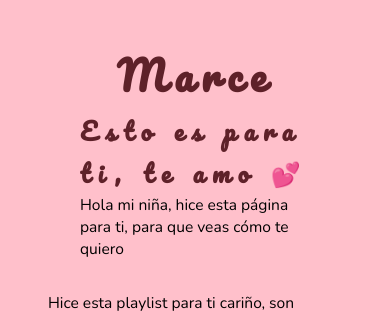
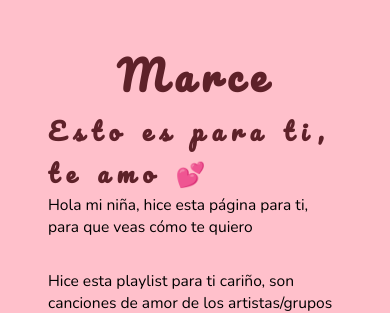
Before and after one commit to AriZona07/marce-declaracion, a React (Vite) app: page / in a window 390 px wide. Shown: the top 313 px of the page. Built offline with nearby package versions, Linux system fonts and the light colour scheme.

Commit message:
fix: margenes grandes en movil

```diff
--- a/src/App.css
+++ b/src/App.css
@@ -11,7 +11,8 @@
   display: flex;
   flex-direction: column;
   align-items: center; /* alineacion horizontal */
-  margin: clamp(2rem, 3vw, 4rem);
+  /* El margin de abajo se aplica a los 4 lados. Intenta agregarle un ' 0' al final para que los lados queden en 0 */
+  margin: clamp(2rem, 3vw, 4rem) 0;
 }
 
 .div-centrado{
@@ -19,7 +20,8 @@
   flex-direction: column;
   align-items: center; /* Horizontal */
   gap: clamp(2rem, 3vw, 4rem);
-  margin: clamp(2rem, 3vw, 4rem);
+  /* Igual que en .header, te sugiero agregarle el ' 0' al final a este margin para que no sume espacio horizontal extra */
+  margin: clamp(2rem, 3vw, 4rem) 0;
 }
 
 .div-izquierda{
```
